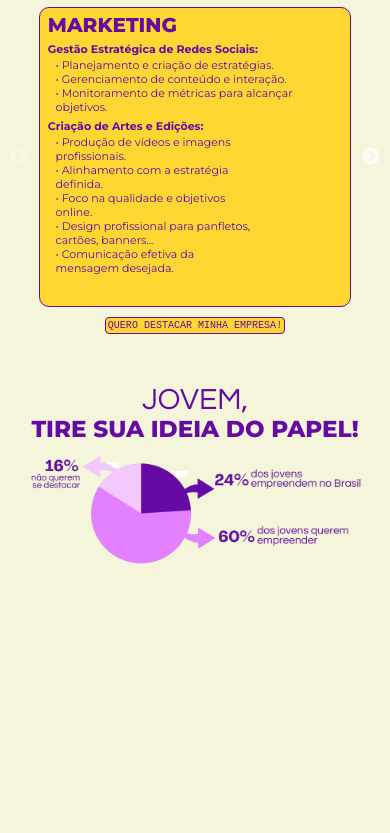
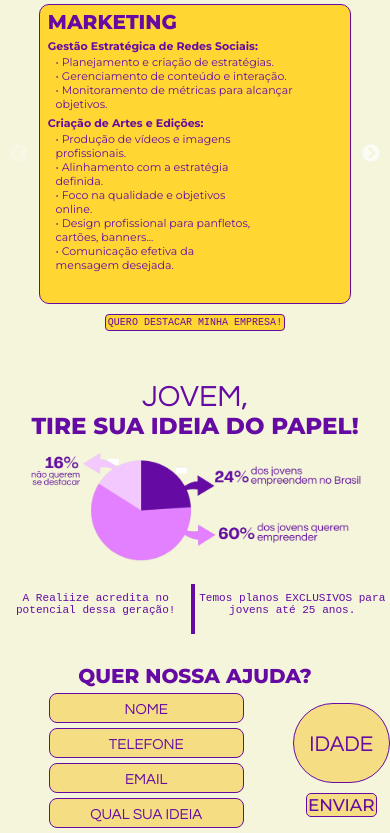
Before and after one commit to Jonas-Victor950/realiize, a React (Create React App) app in the folder frontend/: page / in a window 390 px wide. Shown: the part 2015-2848 px from the top of the page. Before the commit the page ends 2582 px from the top, so only its background shows below. Built offline with nearby package versions, Linux system fonts and the light colour scheme; a web font is replaced by a local one.

Commit message:
Finalizing content-five mobile

```diff
--- a/frontend/src/pages/Home.css
+++ b/frontend/src/pages/Home.css
@@ -123,6 +123,7 @@
   margin-top: 10px;
   border-radius: 8px;
   font-weight: 700;
+  border: none;
 }
 
 #home .content-two .column-three .text-one {
@@ -207,6 +208,27 @@
 #home .content-five {
   margin-top: 50px;
 }
+
+#home .content-five .form-group-two .flex-one {
+  font-family: "Questrial", sans-serif;
+  font-size: 0.85em;
+  display: flex;
+  flex-direction: row;
+  justify-content: space-between;
+  margin-top: 20px;
+  color: #650ba4;
+}
+
+#home .content-five .form-group-two .flex-one .text-one,
+#home .content-five .form-group-two .flex-one .text-two {
+  padding-top: 8px;
+}
+
+#home .content-five .form-group-two .flex-one .purple-vertical {
+  width: 5px;
+  background-color: #650ba4;
+  height: 50px;
+}
 #home .content-five .form-group-two .image {
   width: 85vw;
   margin-top: 10px;
@@ -225,4 +247,77 @@
   color: #650ba4;
 }
 
+#home .content-five .form-group-four {
+    margin-top: 30px;
+}
+
+#home .content-five .form-group-four .text-one {
+  font-family: "Montserrat", sans-serif;
+  font-weight: 800;
+  font-size: 2em;
+  color: #650ba4;
+  margin-bottom: 5px;
+}
+
+#home .content-five .form-group-four .columns-one {
+  display: flex;
+}
+
+#home .content-five .form-group-four .columns-one .left-side input {
+  width: 50vw;
+  height: 30px;
+  margin-bottom: 5px;
+  border-radius: 8px;
+  text-align: center;
+  border: 1px solid #650ba4; /* Definindo a borda */
+  font-size: 15px;
+  background-color: #f4dd83;
+  color: #650ba4;
+  font-family: "Montserrat", sans-serif;
+}
+
+#home
+  .content-five
+  .form-group-four
+  .columns-one
+  .left-side
+  input::placeholder {
+  font-family: "Questrial", sans-serif;
+  color: #650ba4;
+}
+
+#home .content-five .form-group-four .columns-one .right-side input {
+  font-family: "Montserrat", sans-serif;
+  border-radius: 120px;
+  height: 80px;
+  width: 25vw;
+  margin-top: 10px;
+  margin-bottom: 10px;
+  text-align: center;
+  background-color: #f4dd83;
+  border: 1px solid #650ba4;
+}
+#home
+  .content-five
+  .form-group-four
+  .columns-one
+  .right-side
+  input::placeholder {
+  font-family: "Questrial", sans-serif;
+  color: #650ba4;
+}
+
+#home .content-five .form-group-four .columns-one .right-side button {
+  background-color: #f4dd83;
+  font-size: 1em;
+  border: 1px solid #650ba4;
+  border-radius: 5px;
+  color: #650ba4;
+  padding: 1px;
+  font-family: "Montserrat", sans-serif;
+  font-weight: 500;
+}
 /*End Content-five mobile */
+
+/*Start Content-six mobile */
+/*End Content-six mobile */
--- a/frontend/src/pages/Home.js
+++ b/frontend/src/pages/Home.js
@@ -122,9 +122,28 @@ const Home = () => {
         </div>
         <div className="form-group-two">
           <img src={grafic} className="image"/>
+          <div className="flex-one">
+            <div className="text-one">A Realiize acredita no potencial dessa geração!</div>
+            <div className="purple-vertical"></div>
+            <div className="text-two">Temos planos EXCLUSIVOS para jovens até 25 anos.</div>
+          </div>
         </div>
         <div className="form-group-three"></div>
-        <div className="form-group-four"></div>
+        <div className="form-group-four">
+          <div className="text-one">QUER NOSSA AJUDA?</div>
+          <form className="columns-one">
+            <div className="left-side">
+              <input placeholder="NOME"/>
+              <input placeholder="TELEFONE"/>
+              <input placeholder="EMAIL"/>
+              <input placeholder="QUAL SUA IDEIA"/>
+            </div>
+            <div className="right-side">
+              <input placeholder="IDADE"/>
+              <button>ENVIAR</button>
+            </div>
+          </form>
+        </div>
       </div>
       <div className="content-six"></div>
     </div>
```
